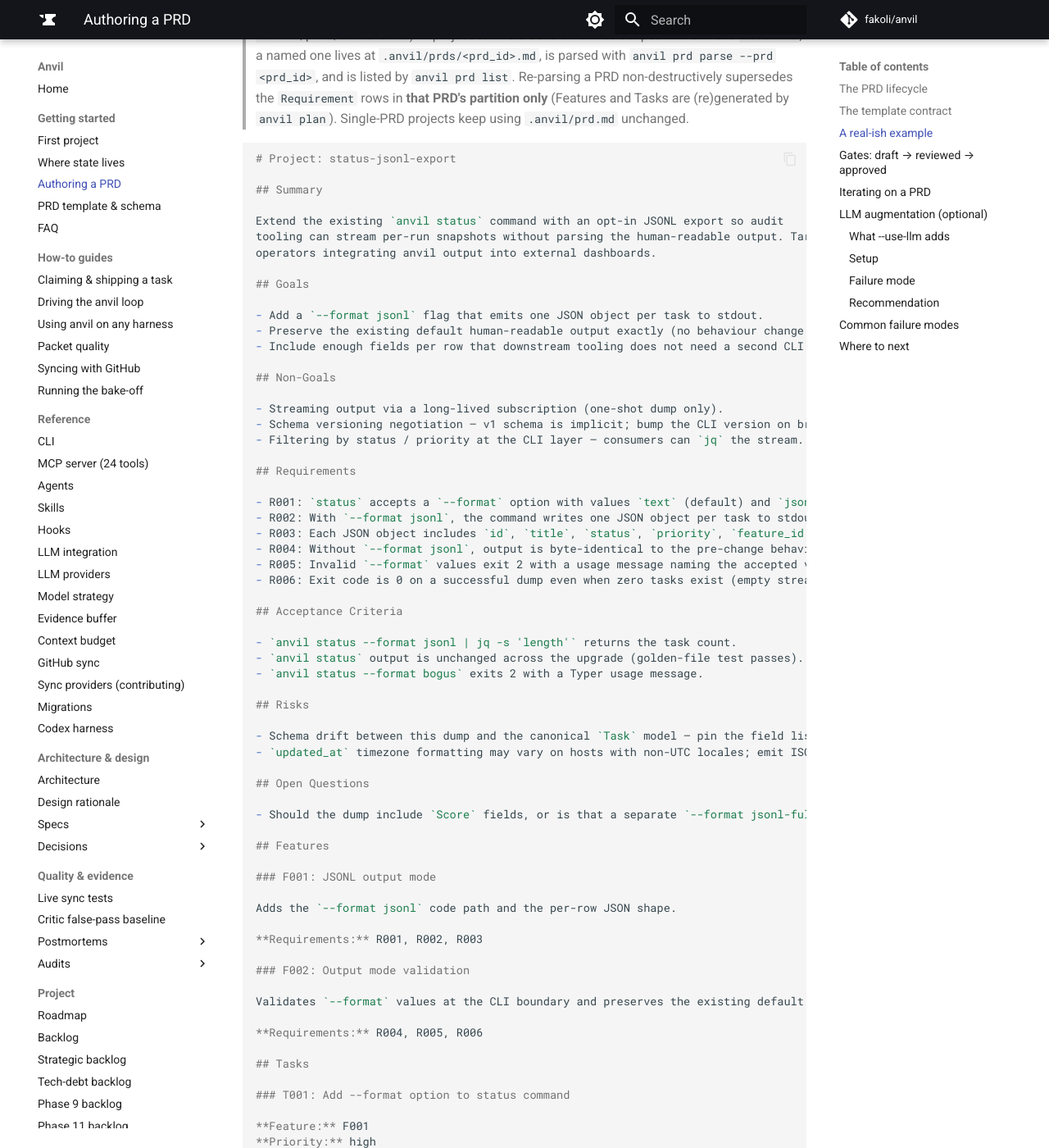
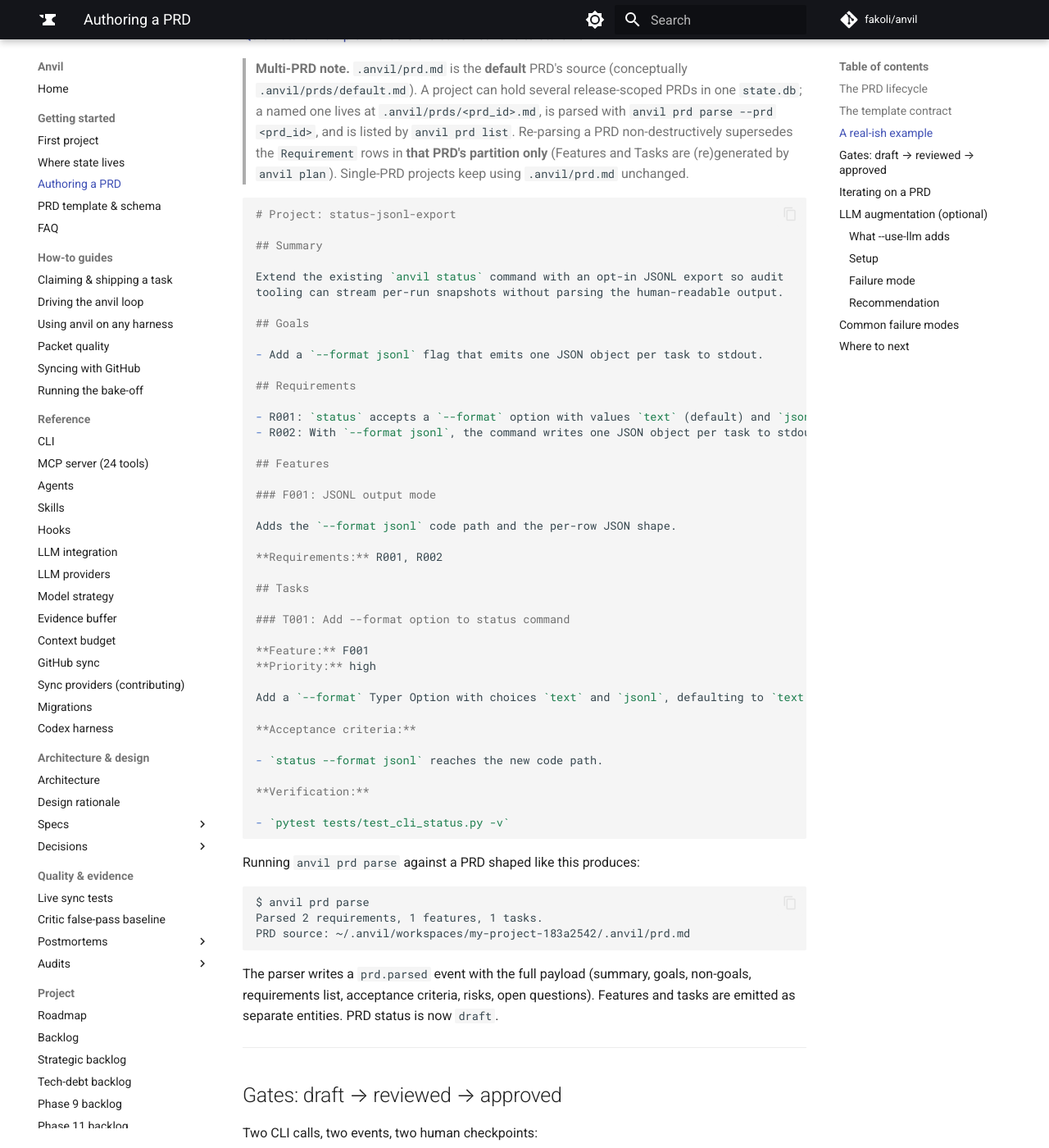
Before and after one commit to fakoli/anvil, an MkDocs documentation site: the page built from docs/how-to/authoring-a-prd.md, in a window 1280 px wide and 1400 px high, scrolled down 2499 px. Shown: the whole window at 82% size. Built offline with MkDocs 1.6.1 and Material for MkDocs 9.7.7, drawn with Linux system fonts in a browser that asks for light colours; comment, search, counter and statistics services are not loaded; some of the changed text lies outside the part shown.

Commit message:
docs(onboarding): one canonical quickstart, unified plugin install, upgrade/uninstall coverage (items 18-20)
Co-Authored-By: Claude Fable 5 <noreply@anthropic.com>
Claude-Session: https://claude.ai/code/session_012BApTD18fkksMf92ZVBoh5

````diff
--- a/docs/how-to/authoring-a-prd.md
+++ b/docs/how-to/authoring-a-prd.md
@@ -14,6 +14,9 @@ Wherever this guide writes `.anvil/...`, it means the resolved state dir, by
 default under `~/.anvil/workspaces/...` — see
 [getting-started.md → Where your state lives](getting-started.md#where-your-state-lives)
 for the exact layout and how to override it.
+
+New to terms like requirement, feature, or task in this context? See the
+[glossary](../glossary.md).
 
 ---
 
@@ -80,8 +83,11 @@ an existing one, breaking every cross-reference. Write `- R001: ...` not just `-
 
 ## A real-ish example
 
-Here is a self-contained PRD for adding JSONL audit export to the `status` command.
-Drop this into `.anvil/prd.md` and run `prd parse` to see the full round-trip.
+Here's the shape of a real PRD — a trimmed fragment, not the full file. For a
+complete, copy-pasteable example with every required and optional section
+filled in, see the PRD template's
+[Quick-Start Example](../prd-template.md#quick-start-example) — that is the
+canonical one to start from.
 
 > **Multi-PRD note.** `.anvil/prd.md` is the **default** PRD's source (conceptually
 > `.anvil/prds/default.md`). A project can hold several release-scoped PRDs in one
@@ -97,44 +103,16 @@ Drop this into `.anvil/prd.md` and run `prd parse` to see the full round-trip.
 ## Summary
 
 Extend the existing `anvil status` command with an opt-in JSONL export so audit
-tooling can stream per-run snapshots without parsing the human-readable output. Targets
-operators integrating anvil output into external dashboards.
+tooling can stream per-run snapshots without parsing the human-readable output.
 
 ## Goals
 
 - Add a `--format jsonl` flag that emits one JSON object per task to stdout.
-- Preserve the existing default human-readable output exactly (no behaviour change without the flag).
-- Include enough fields per row that downstream tooling does not need a second CLI call.
-
-## Non-Goals
-
-- Streaming output via a long-lived subscription (one-shot dump only).
-- Schema versioning negotiation — v1 schema is implicit; bump the CLI version on breaks.
-- Filtering by status / priority at the CLI layer — consumers can `jq` the stream.
 
 ## Requirements
 
 - R001: `status` accepts a `--format` option with values `text` (default) and `jsonl`.
-- R002: With `--format jsonl`, the command writes one JSON object per task to stdout, newline-delimited.
-- R003: Each JSON object includes `id`, `title`, `status`, `priority`, `feature_id`, `claimed_by`, `updated_at`.
-- R004: Without `--format jsonl`, output is byte-identical to the pre-change behaviour.
-- R005: Invalid `--format` values exit 2 with a usage message naming the accepted values.
-- R006: Exit code is 0 on a successful dump even when zero tasks exist (empty stream is valid).
-
-## Acceptance Criteria
-
-- `anvil status --format jsonl | jq -s 'length'` returns the task count.
-- `anvil status` output is unchanged across the upgrade (golden-file test passes).
-- `anvil status --format bogus` exits 2 with a Typer usage message.
-
-## Risks
-
-- Schema drift between this dump and the canonical `Task` model — pin the field list in code, not config.
-- `updated_at` timezone formatting may vary on hosts with non-UTC locales; emit ISO-8601 with explicit `Z`.
-
-## Open Questions
-
-- Should the dump include `Score` fields, or is that a separate `--format jsonl-full`?
+- R002: With `--format jsonl`, the command writes one JSON object per task to stdout.
 
 ## Features
 
@@ -142,13 +120,7 @@ operators integrating anvil output into external dashboards.
 
 Adds the `--format jsonl` code path and the per-row JSON shape.
 
-**Requirements:** R001, R002, R003
-
-### F002: Output mode validation
-
-Validates `--format` values at the CLI boundary and preserves the existing default.
-
-**Requirements:** R004, R005, R006
+**Requirements:** R001, R002
 
 ## Tasks
 
@@ -156,49 +128,23 @@ Validates `--format` values at the CLI boundary and preserves the existing defau
 
 **Feature:** F001
 **Priority:** high
-**Likely files:** bin/src/anvil/cli/status.py
 
-Add a `--format` Typer Option with choices `text` and `jsonl`, defaulting to `text`. Wire
-the parsed value through to a new dispatch function; do not change the existing renderer
-on the default branch.
+Add a `--format` Typer Option with choices `text` and `jsonl`, defaulting to `text`.
 
 **Acceptance criteria:**
 
-- `status --format text` produces output byte-identical to pre-change.
 - `status --format jsonl` reaches the new code path.
-- `status --format bogus` exits 2 with a usage message.
 
 **Verification:**
 
 - `pytest tests/test_cli_status.py -v`
-- `anvil status --format text | diff - tests/golden/status-text.txt`
-
-### T002: Implement JSONL row renderer
-
-**Feature:** F001
-**Priority:** high
-**Likely files:** bin/src/anvil/cli/status.py, bin/src/anvil/cli/_render.py
-
-Build a pure function `render_jsonl(tasks: list[Task]) -> Iterator[str]` that yields one
-JSON string per task with the field list from R003. Use `model_dump(mode="json")` to
-guarantee ISO-8601 timestamps.
-
-**Acceptance criteria:**
-
-- Each yielded line round-trips through `json.loads`.
-- Field set matches R003 exactly (no extras, no missing).
-- Empty input yields zero lines and the function returns cleanly.
-
-**Verification:**
-
-- `pytest tests/test_render_jsonl.py -v`
 ```
 
-Run the parser against it:
+Running `anvil prd parse` against a PRD shaped like this produces:
 
 ```text
 $ anvil prd parse
-Parsed 6 requirements, 2 features, 2 tasks.
+Parsed 2 requirements, 1 features, 1 tasks.
 PRD source: ~/.anvil/workspaces/my-project-183a2542/.anvil/prd.md
 ```
 
````
Also changed, not shown: other parts of docs/how-to/authoring-a-prd.md (+1 -1 lines), README.md (+3 -0 lines), docs/how-to/getting-started.md (+23 -2 lines), docs/how-to/using-anvil-on-any-harness.md (+2 -1 lines), docs/index.md (+4 -5 lines), docs/prd-template.md (+1 -1 lines).
